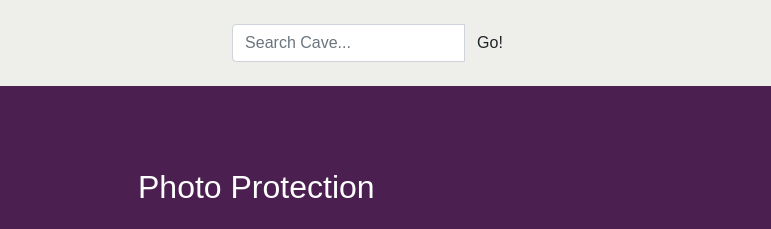
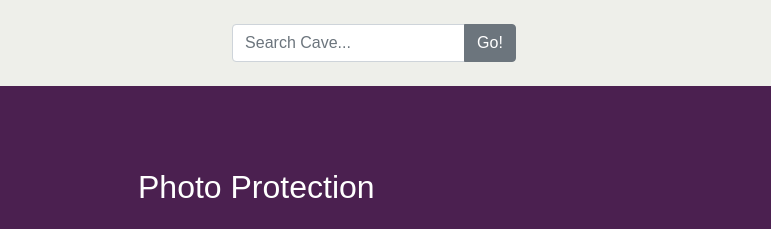
Before and after one commit to DaniD1986/Socialmediapage, a website: page settings-photos.html in a window 1280 px wide. Shown: the top 229 px of the page, 232-1003 px from the left. Drawn offline with Linux system fonts and the light colour scheme.

Commit message:
Update settings-photos.html

```diff
--- a/settings-photos.html
+++ b/settings-photos.html
@@ -35,7 +35,7 @@
             <div class="input-group">
               <input type="text" class="form-control" placeholder="Search Cave...">
               <span class="input-group-append">
-                <button class="btn btn-secondary2" type="button">Go!</button>
+                <button class="btn btn-secondary" type="button">Go!</button>
                 </li>
                 </ul>
 
```
